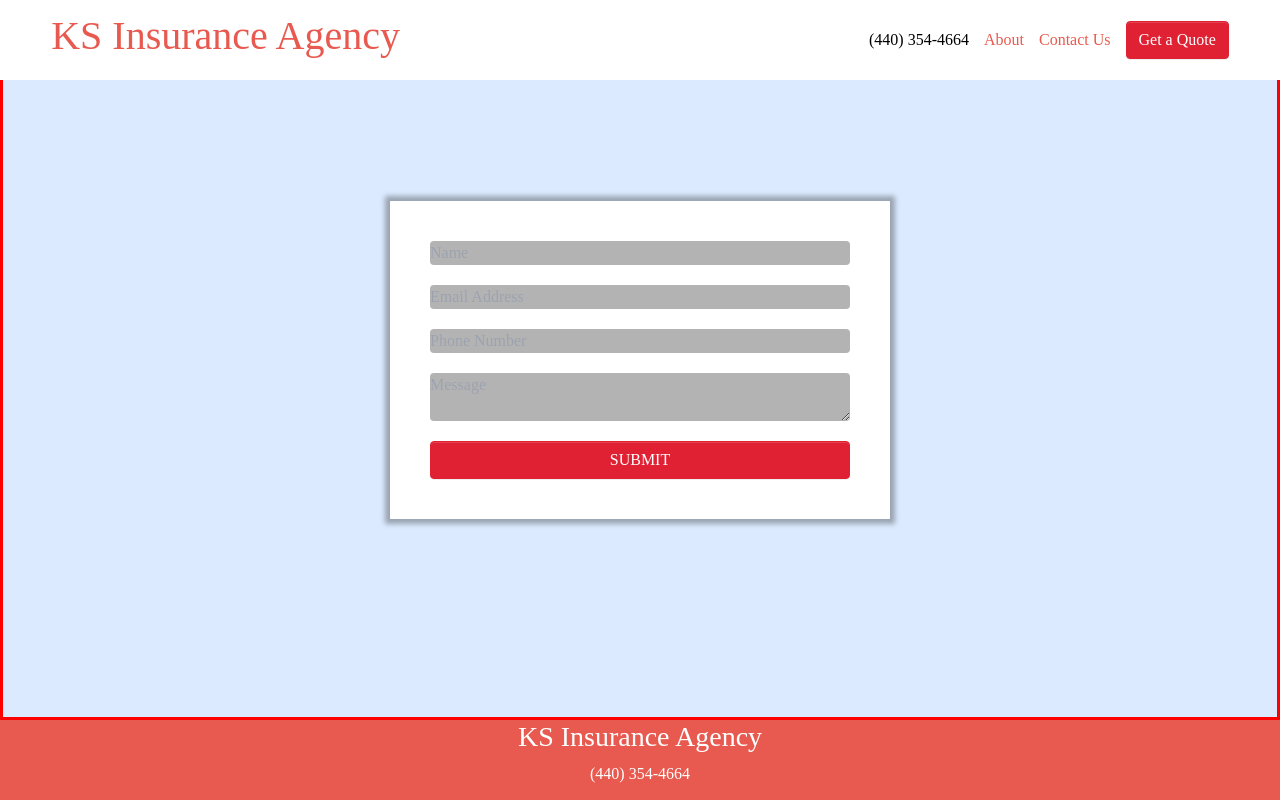
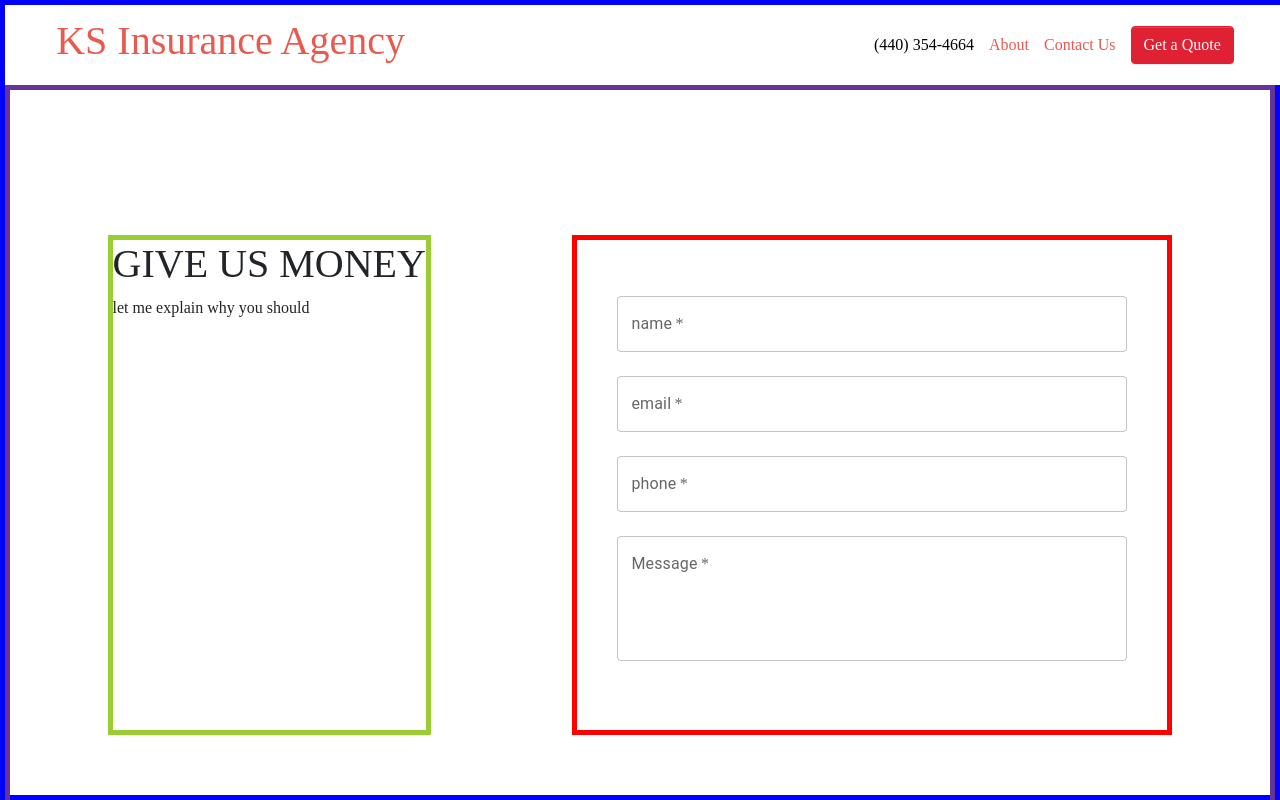
Before and after one commit to abiodunfreeman/ks_insurance, a React (Create React App) app in the folder client/: page /quote in a window 1280 px wide. Shown: the top 800 px of the page. Built offline with nearby package versions, Linux system fonts and the light colour scheme.

Commit message:
mui and stuff

```diff
--- a/client/package.json
+++ b/client/package.json
@@ -4,6 +4,9 @@
   "proxy": "http://localhost:5000",
   "private": true,
   "dependencies": {
+    "@emotion/react": "^11.9.3",
+    "@emotion/styled": "^11.9.3",
+    "@mui/material": "^5.9.0",
     "@testing-library/jest-dom": "^5.16.4",
     "@testing-library/react": "^13.3.0",
     "@testing-library/user-event": "^13.5.0",
--- a/client/src/components/Home.js
+++ b/client/src/components/Home.js
@@ -24,7 +24,7 @@ const Home = props => {
         </h1>
         <h2 className="author text-red-700">— Warren Buffet</h2>
       </div>
-      <ContactForm handleContactUsFormSubmit={handleContactUsFormSubmit} />
+      {/* <ContactForm handleContactUsFormSubmit={handleContactUsFormSubmit} /> */}
       <div id="hero2">
         <h3>
           It's not just <br />
--- a/client/src/components/styles/css/quote.css
+++ b/client/src/components/styles/css/quote.css
@@ -1,34 +1,36 @@
 /* line 1, ../GitHub/ks_insurance/client/src/components/styles/sass/quote.scss */
 #quote-homepage {
-  height: 100vh;
+  border: 5px solid blue;
 }
 
-/* line 5, ../GitHub/ks_insurance/client/src/components/styles/sass/quote.scss */
+/* line 4, ../GitHub/ks_insurance/client/src/components/styles/sass/quote.scss */
 #quote-homepage #quote-form-container {
-  height: 90vh;
-  border: 3px solid red;
-  display: flex;
-  justify-content: center;
-  align-items: center;
+  border: 5px solid rebeccapurple;
+  margin-top: 10vh;
+  min-height: 800px;
 }
 
-/* line 12, ../GitHub/ks_insurance/client/src/components/styles/sass/quote.scss */
-#quote-homepage form {
-  padding: 40px;
-  box-shadow: 0 0 5px 5px rgba(0, 0, 0, 0.3);
-  gap: 20px;
-  background-color: white;
-  display: flex;
-  flex-direction: column;
-  width: 500px;
+/* line 8, ../GitHub/ks_insurance/client/src/components/styles/sass/quote.scss */
+#quote-homepage #quote-form-container #quote-words-container {
+  border: 5px solid yellowgreen;
+  height: 500px;
+  min-width: 300px;
+  max-width: 600px;
 }
 
-/* line 20, ../GitHub/ks_insurance/client/src/components/styles/sass/quote.scss */
-#quote-homepage form input,
-#quote-homepage form textarea {
-  background-color: #b4b3b3;
-  color: black;
-  border-radius: 4px;
+/* line 14, ../GitHub/ks_insurance/client/src/components/styles/sass/quote.scss */
+#quote-homepage #quote-form-container form {
+  border: 5px solid red;
+  height: 500px;
+  width: clamp(300px, 600px, 800px);
+  padding: 2.5rem;
+}
+
+@media (max-width: 1050px) {
+  /* line 23, ../GitHub/ks_insurance/client/src/components/styles/sass/quote.scss */
+  #quote-form-container {
+    flex-direction: column-reverse;
+  }
 }
 
 /*# sourceMappingURL=quote.css.map */
--- a/client/src/components/styles/sass/quote.scss
+++ b/client/src/components/styles/sass/quote.scss
@@ -1,29 +1,27 @@
 #quote-homepage {
-  height: 100vh;
-  // border: 3px solid purple;
-  // background-color: rgba(0, 0, 0, 0.5);
+  border: 5px solid blue;
+
   #quote-form-container {
-    height: 90vh;
-    border: 3px solid red;
-    display: flex;
-    justify-content: center;
-    align-items: center;
-  }
-  form {
-    padding: 40px;
-    box-shadow: 0 0 5px 5px rgba(0, 0, 0, 0.3);
-    gap: 20px;
-    background-color: white;
-    display: flex;
-    flex-direction: column;
-    width: 500px;
-    input,
-    textarea {
-      background-color: rgb(180, 179, 179);
-      color: black;
-      border-radius: 4px;
+    border: 5px solid rebeccapurple;
+    margin-top: 10vh;
+    min-height: 800px;
+    #quote-words-container {
+      border: 5px solid yellowgreen;
+      height: 500px;
+      min-width: 300px;
+      max-width: 600px;
+    }
+    form {
+      border: 5px solid red;
+      height: 500px;
+      width: clamp(300px, 600px, 800px);
+      padding: 2.5rem;
     }
   }
 }
 @media (max-width: 1050px) {
+  #quote-form-container {
+    // display: flex;
+    flex-direction: column-reverse;
+  }
 }
--- a/client/src/index.js
+++ b/client/src/index.js
@@ -7,6 +7,7 @@ import Quote from './routes/quote';
 import About from './routes/about';
 import Login from './routes/login';
 import ContactUs from './routes/contact-us';
+import SignInSide from './routes/SignInSide';
 const root = ReactDOM.createRoot(document.getElementById('root'));
 root.render(
   <BrowserRouter>
@@ -17,6 +18,7 @@ root.render(
         <Route path="/about" element={<About />} />
         <Route path="/login" element={<Login />} />
         <Route path="/contact-us" element={<ContactUs />} />
+        <Route path="/signin" element={<SignInSide />} />
       </Routes>
     </React.StrictMode>
   </BrowserRouter>
--- /dev/null
+++ b/client/src/routes/SignInSide.js
@@ -0,0 +1,139 @@
+import * as React from 'react';
+import Avatar from '@mui/material/Avatar';
+import Button from '@mui/material/Button';
+import CssBaseline from '@mui/material/CssBaseline';
+import TextField from '@mui/material/TextField';
+import FormControlLabel from '@mui/material/FormControlLabel';
+import Checkbox from '@mui/material/Checkbox';
+import Link from '@mui/material/Link';
+import Paper from '@mui/material/Paper';
+import Box from '@mui/material/Box';
+import Grid from '@mui/material/Grid';
+
+import Typography from '@mui/material/Typography';
+import { createTheme, ThemeProvider } from '@mui/material/styles';
+
+function Copyright(props) {
+  return (
+    <Typography
+      variant="body2"
+      color="text.secondary"
+      align="center"
+      {...props}
+    >
+      {'Copyright © '}
+      <Link color="inherit" href="https://mui.com/">
+        Your Website
+      </Link>{' '}
+      {new Date().getFullYear()}
+      {'.'}
+    </Typography>
+  );
+}
+
+const theme = createTheme();
+
+export default function SignInSide() {
+  const handleSubmit = event => {
+    event.preventDefault();
+    const data = new FormData(event.currentTarget);
+    console.log({
+      email: data.get('email'),
+      password: data.get('password'),
+    });
+  };
+
+  return (
+    <ThemeProvider theme={theme}>
+      <Grid container component="main" sx={{ height: '100vh' }}>
+        <CssBaseline />
+        <Grid
+          item
+          xs={false}
+          sm={4}
+          md={7}
+          sx={{
+            backgroundImage: 'url(https://source.unsplash.com/random)',
+            backgroundRepeat: 'no-repeat',
+            backgroundColor: t =>
+              t.palette.mode === 'light'
+                ? t.palette.grey[50]
+                : t.palette.grey[900],
+            backgroundSize: 'cover',
+            backgroundPosition: 'center',
+          }}
+        />
+        <Grid item xs={12} sm={8} md={5} component={Paper} elevation={6} square>
+          <Box
+            sx={{
+              my: 8,
+              mx: 4,
+              display: 'flex',
+              flexDirection: 'column',
+              alignItems: 'center',
+            }}
+          >
+            <Avatar sx={{ m: 1, bgcolor: 'secondary.main' }}></Avatar>
+            <Typography component="h1" variant="h5">
+              Sign in
+            </Typography>
+            <Box
+              component="form"
+              noValidate
+              onSubmit={handleSubmit}
+              sx={{ mt: 1 }}
+            >
+              <TextField
+                margin="normal"
+                required
+                fullWidth
+                id="email"
+                label="Email Address"
+                name="email"
+                autoComplete="email"
+                autoFocus
+              />
+              <TextField
+                margin="normal"
+                required
+                fullWidth
+                name="password"
+                label="Password"
+                type="password"
+                id="password"
+                autoComplete="current-password"
+              />
+              <FormControlLabel
+                control={<Checkbox value="remember" color="primary" />}
+                label="Remember me"
+              />
+              <Button
+                type="submit"
+                fullWidth
+                variant="contained"
+                sx={{ mt: 3, mb: 2 }}
+              >
+                Sign In
+              </Button>
+              <Grid container>
+                <Grid item xs>
+                  <Link href="#" variant="body2">
+                    Forgot password?
+                  </Link>
+                </Grid>
+                <Grid item>
+                  <Link href="#" variant="body2">
+                    {"Don't have an account? Sign Up"}
+                  </Link>
+                </Grid>
+              </Grid>
+              <Link className="flex justify-center no-underlin" to="/">
+                home
+              </Link>
+            </Box>
+          </Box>
+        </Grid>
+      </Grid>
+    </ThemeProvider>
+  );
+}
--- a/client/src/routes/quote.js
+++ b/client/src/routes/quote.js
@@ -1,41 +1,64 @@
 import Header from '../components/Header';
 import Footer from '../components/Footer';
 import '../components/styles/css/quote.css';
+import { TextField } from '@mui/material';
 export default function Quote() {
   return (
-    <section id="quote-homepage">
+    <section id="quote-homepage" className="h-screen flex-col">
       <Header />
-      <div className=" bg-blue-100">
-        <div id="quote-form-container">
-          <form>
-            <input
-              type="text"
+      <div
+        id="quote-form-container"
+        className="flex justify-evenly items-center gap-11
+        "
+      >
+        <div id="quote-words-container">
+          <h1>GIVE US MONEY</h1>
+          <p>let me explain why you should</p>
+        </div>
+        <form className="border-8 ">
+          <TextField
+            required
+            fullWidth
+            variant="outlined"
+            label="name"
+            margin="normal"
+            name="name"
+            id="name"
             placeholder="Name"
-              name="name"
-              id="quote-form-name"
           />
-            <input
-              type="text"
-              placeholder="Email Address"
+          <TextField
+            required
+            fullWidth
+            variant="outlined"
+            label="email"
+            margin="normal"
             name="email"
-              id="quote-form-email"
+            id="email"
+            placeholder="email"
           />
-            <input
-              type="text"
+          <TextField
+            required
+            fullWidth
+            variant="outlined"
+            label="phone"
+            margin="normal"
+            name="phone"
+            id="phone"
             placeholder="Phone Number"
-              name="phone"
-              id="quote-form-phone"
           />
-            <textarea
+          <TextField
+            required
+            fullWidth
+            variant="outlined"
+            label="Message"
+            margin="normal"
+            name="Message"
+            id="Message"
             placeholder="Message"
-              name="message"
-              id="quote-form-message"
+            multiline
+            rows={4}
           />
-            <button className="btn btn-primary" type="submit">
-              SUBMIT
-            </button>
         </form>
-        </div>
       </div>
 
       <Footer />
```
Also changed, not shown: 2 other files (tests, documents, lock files or other folders). Lines whose indentation alone changed are shown as unchanged.
